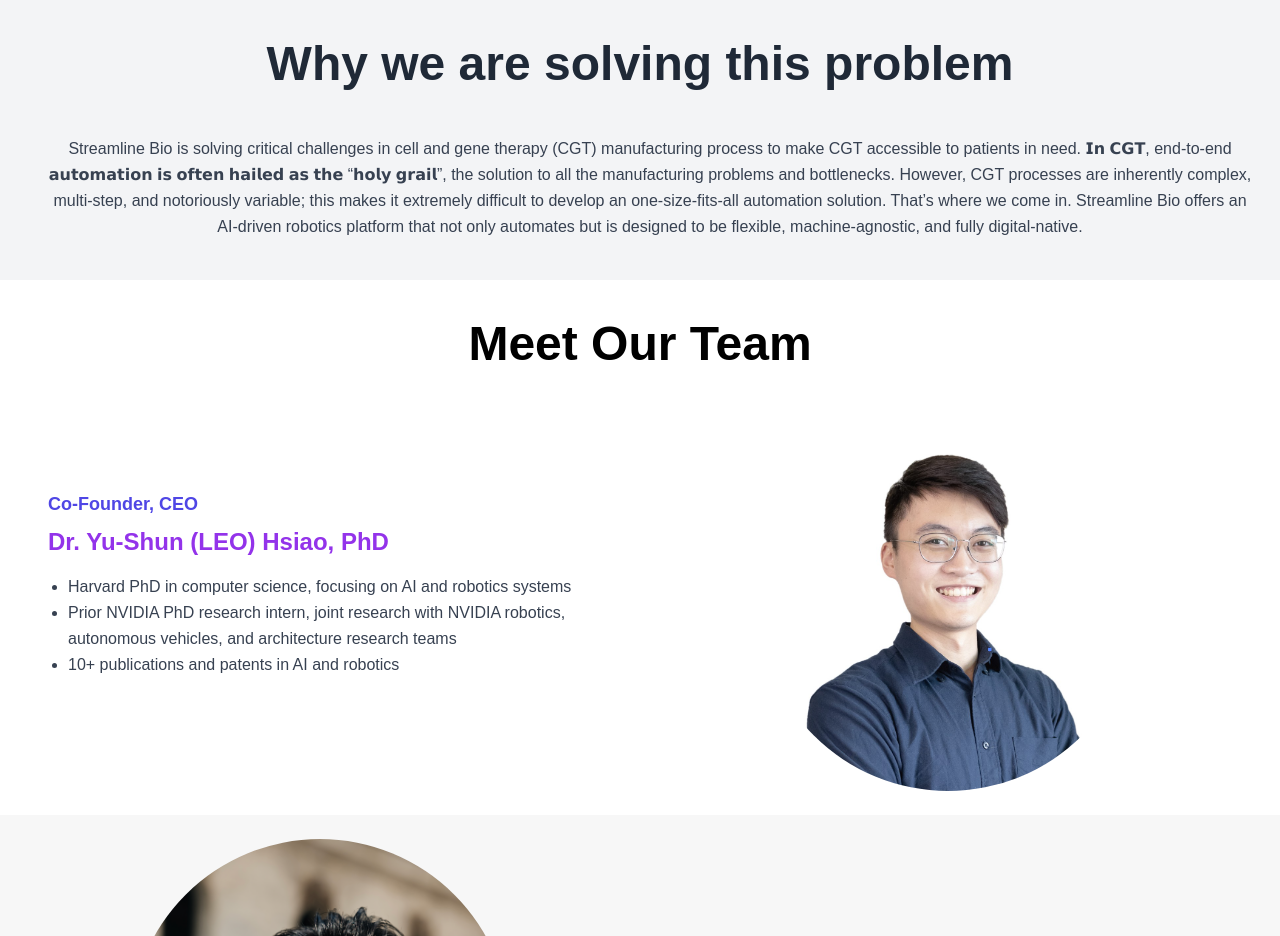
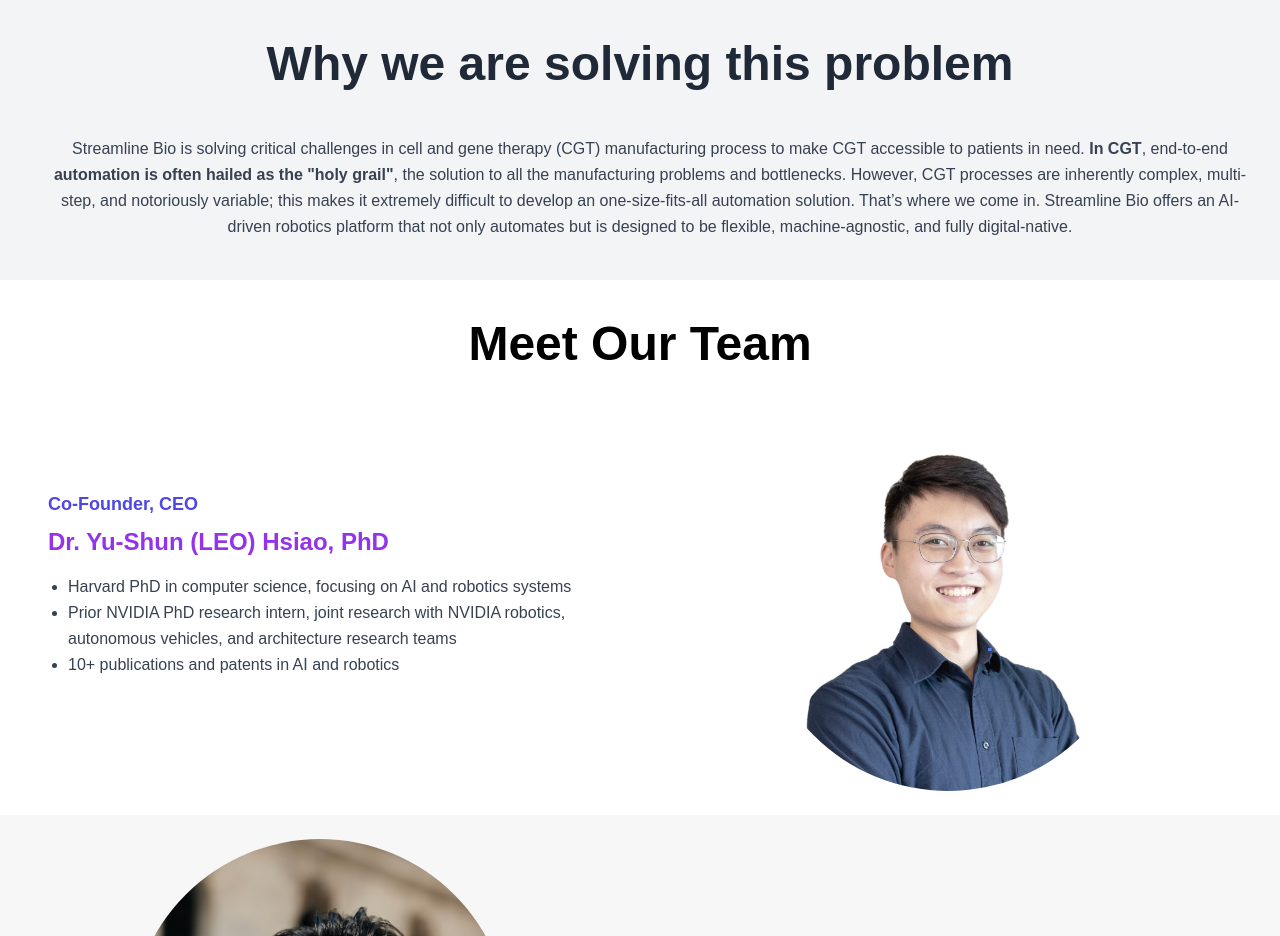
Before and after one commit to streamlinebio/streamlinebio.github.io, a Next.js app: page /about in a window 1280 px wide. Shown: the part 800-1736 px from the top of the page. Built offline with nearby package versions, Linux system fonts and the light colour scheme.

Commit message:
Replace unicode bold character

```diff
--- a/app/about/page.js
+++ b/app/about/page.js
@@ -40,8 +40,8 @@
             <p className="list-disc pl-5 text-gray-700 leading-relaxed mb-4">
               Streamline Bio is solving critical challenges in cell and gene
               therapy (CGT) manufacturing process to make CGT accessible to
-              patients in need. 𝗜𝗻 𝗖𝗚𝗧, end-to-end 𝗮𝘂𝘁𝗼𝗺𝗮𝘁𝗶𝗼𝗻 𝗶𝘀 𝗼𝗳𝘁𝗲𝗻 𝗵𝗮𝗶𝗹𝗲𝗱 𝗮𝘀
-              𝘁𝗵𝗲 “𝗵𝗼𝗹𝘆 𝗴𝗿𝗮𝗶𝗹”, the solution to all the manufacturing problems
+              patients in need. <strong>In CGT</strong>, end-to-end <strong>automation is often hailed as the "holy grail"</strong>,
+              the solution to all the manufacturing problems
               and bottlenecks. However, CGT processes are inherently complex,
               multi-step, and notoriously variable; this makes it extremely
               difficult to develop an one-size-fits-all automation solution.
```
